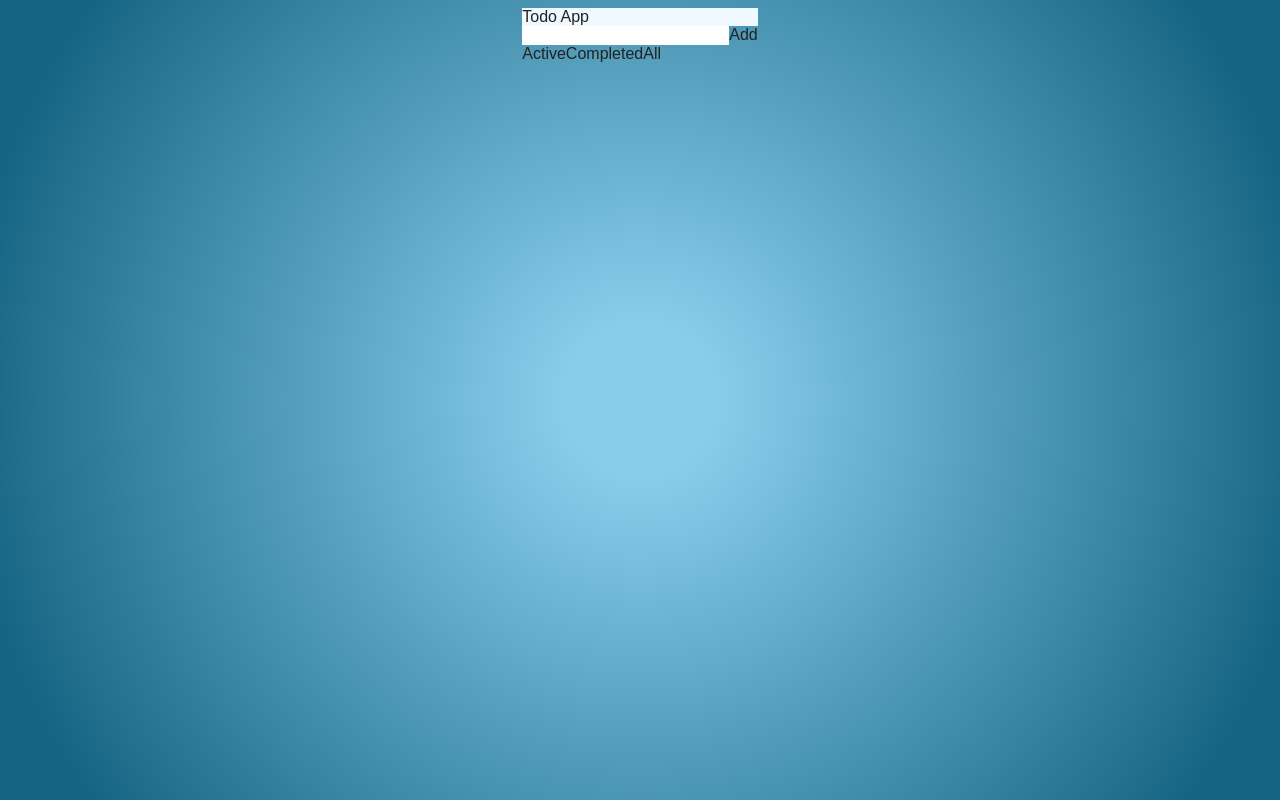
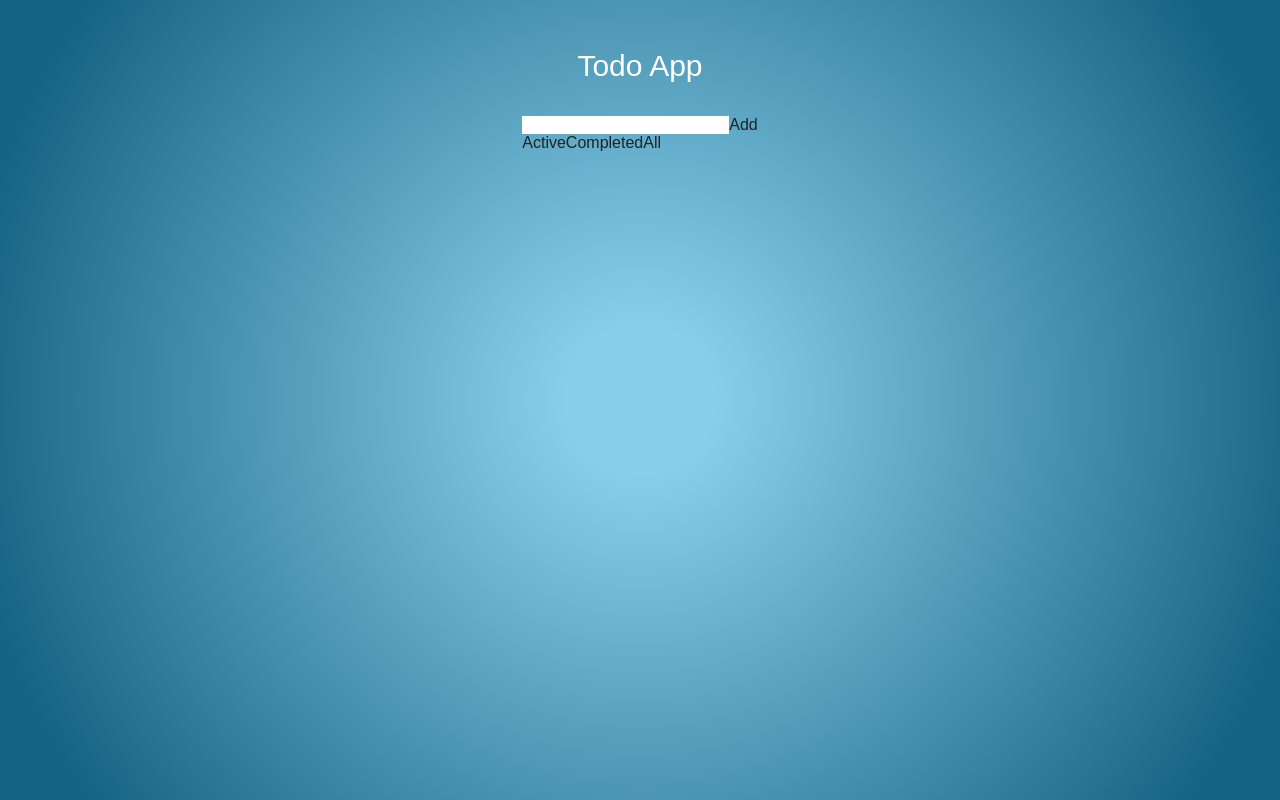
Before and after one commit to Rohan216437/ToDoList-JS, a React (Create React App) app: page / in a window 1280 px wide. Built offline with nearby package versions, Linux system fonts and the light colour scheme.

Commit message:
minor tailwind css

```diff
--- a/src/App.js
+++ b/src/App.js
@@ -3,8 +3,8 @@ import DisplayTodo from "./components/DisplayTodo";
 
 function App() {
   return (
-    <div className="mt-2">
-      <h1 className="mt-2 bg-sky-50">Todo App</h1>
+    <div className="mt-12 flex flex-col">
+      <h1 className="text-3xl inline text-center mb-8 text-white">Todo App</h1>
       <Todos />
       <DisplayTodo />
     </div>
```
